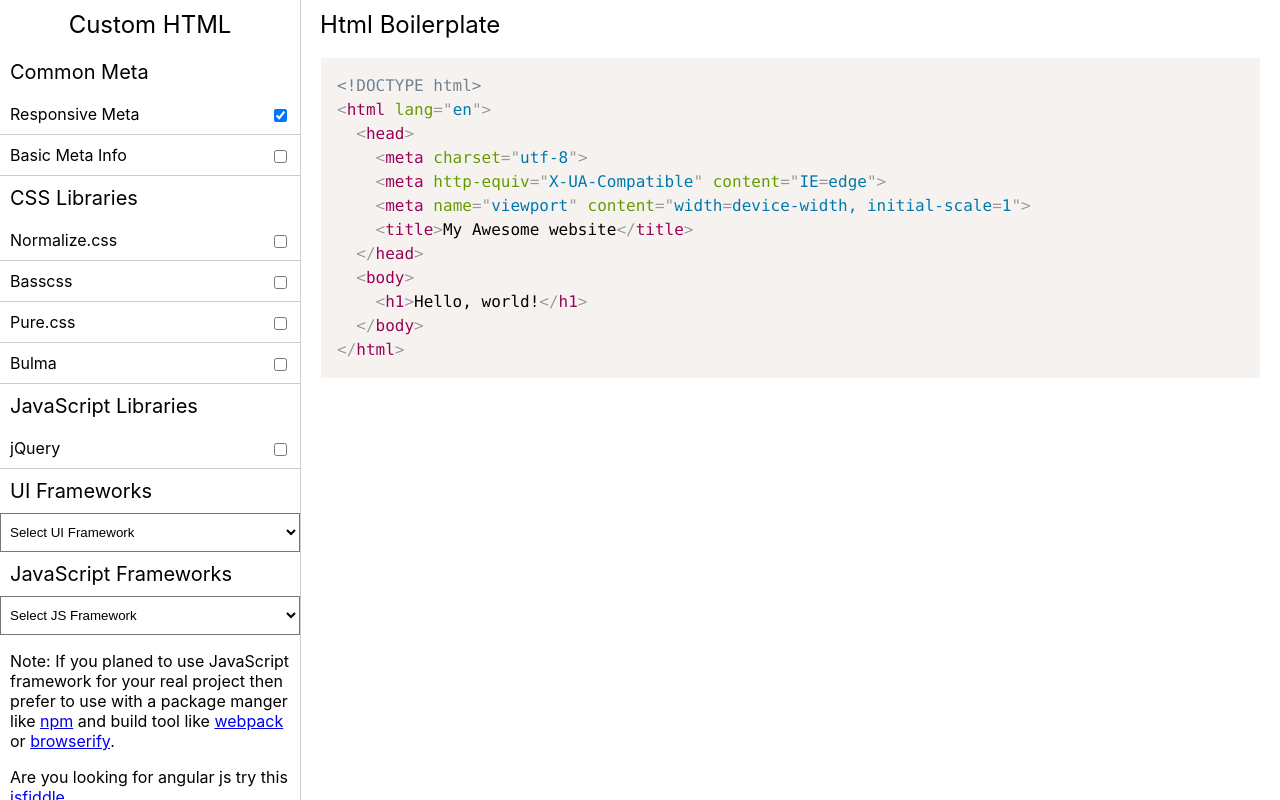
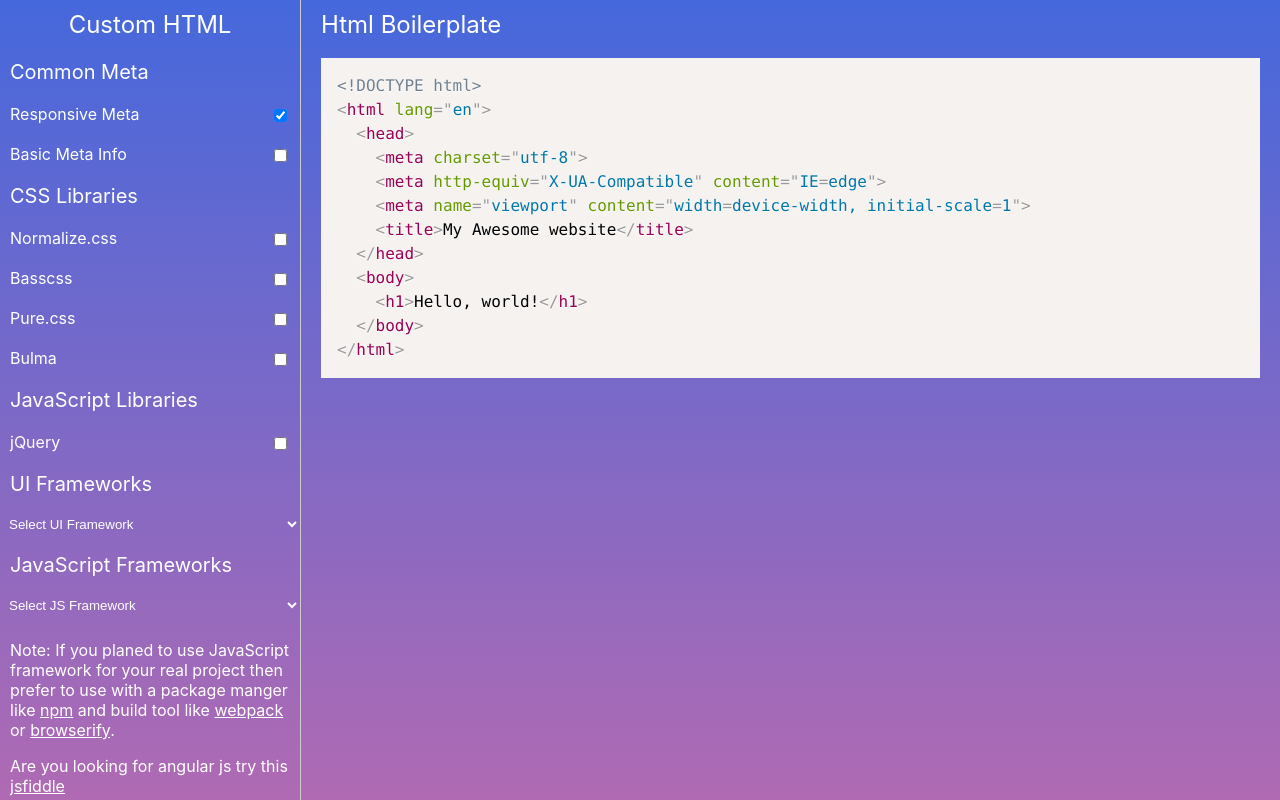
Before and after one commit to SurenderLohia/html-boilerplate, a website: page index.html in a window 1280 px wide. Drawn offline with Linux system fonts and the light colour scheme.

Commit message:
Theme updates.

```diff
--- a/css/main.css
+++ b/css/main.css
@@ -1,3 +1,25 @@
+/* Palette generated by Material Palette - materialpalette.com/deep-orange/red */
+
+.dark-primary-color    { background: #E64A19; }
+.default-primary-color { background: #FF5722; }
+.light-primary-color   { background: #FFCCBC; }
+.text-primary-color    { color: #FFFFFF; }
+.accent-color          { background: #FF5252; }
+.primary-text-color    { color: #212121; }
+.secondary-text-color  { color: #757575; }
+.divider-color         { border-color: #BDBDBD; }
+
+.main-gradient {
+  background: #4568DC;  /* fallback for old browsers */
+  background: -webkit-linear-gradient(to top, #B06AB3, #4568DC);  /* Chrome 10-25, Safari 5.1-6 */
+  background: linear-gradient(to top, #B06AB3, #4568DC); /* W3C, IE 10+/ Edge, Firefox 16+, Chrome 26+, Opera 12+, Safari 7+ */
+}
+
+.trans {
+  transition: all 200ms ease;
+}
+
+
 body {
   margin: 0;
   font-family: -apple-system,
@@ -10,24 +32,23 @@ body {
                "Open Sans",
                "Helvetica Neue",
                sans-serif;
+
+  background: #FF5722;
+  color: #fff;
 }
 
-.main-container {
-  margin-top: 50px;
+a {
+  color: #fff;
 }
 
-.header-bar {
-  position: fixed;
-  height: 50px;
-  top: 0;
-  left: 0;
-  width: 100%;
-}
-
-.header-bar-in,
+.horz-spacing,
 .boilerplate-code {
   padding-left: 10px;
   padding-right: 10px;
+}
+
+.boilerplate-code {
+  max-width: 960px;
 }
 
 .title {
@@ -61,6 +82,16 @@ body {
   padding: 10px 5px;
   width: 100%;
   background: transparent;
+  color: #fff;
+  border: 0;
+}
+
+.custom-selectbox option {
+  color: initial;
+}
+
+.custom-selectbox:focus {
+  outline: 0;
 }
 
 .option-switch-list {
@@ -72,17 +103,17 @@ body {
 }
 
 .option-switch-item {
-  border-bottom: 1px solid #ccc;
   position: relative;
-}
-
-.option-switch-item:hover {
-  background-color: rgba(0, 0, 0, 0.1);
 }
 
 .option-switch-label {
   padding: 10px 50px 10px 10px;
+  cursor: pointer;
   display: block;
+}
+
+.option-switch-label:hover {
+  color: rgba(255, 255, 255, 0.8);
 }
 
 .option-switch,
@@ -92,6 +123,7 @@ body {
   top: 12px;
 }
 
+/* large screen */
 @media screen and (min-width: 1025px) {
   html,
   body,
@@ -101,8 +133,8 @@ body {
     overflow-y: auto;
   }
 
-  .header-bar {
-    padding-left: 300px;
+  .main-container {
+    margin-left: 301px;
   }
 
   .option-switch-list {
@@ -110,14 +142,10 @@ body {
     float: left;
   }
 
-  .header-bar-in,
+  .horz-spacing,
   .boilerplate-code {
     padding-left: 20px;
     padding-right: 20px;
-  }
-
-  .boilerplate-code {
-    margin-left: 300px;
   }
 }
 
--- a/index.html
+++ b/index.html
@@ -10,12 +10,7 @@
     <link rel="stylesheet" href="css/prism.css">
     <link rel="stylesheet" href="css/prism-line-numbers.css">
   </head>
-  <body>
-    <div class="header-bar">
-      <div class="header-bar-in">
-        <h2 class="title">Html Boilerplate</h2>
-      </div>
-    </div>
+  <body class="main-gradient">
     <div class="option-switch-list">
 
         <h2 class="text-center title">Custom HTML</h2>
@@ -56,7 +51,9 @@
       </div>
 
     <div class="main-container cf">
-
+      <div class="horz-spacing">
+        <h2 class="title">Html Boilerplate</h2>
+      </div>
       <div class="boilerplate-code">
       <div class="boilerplate-code-in">
         <div id="header-section"></div>
```
Also changed, not shown: js/app/templates/option-switch.html (+1 -1 lines).
